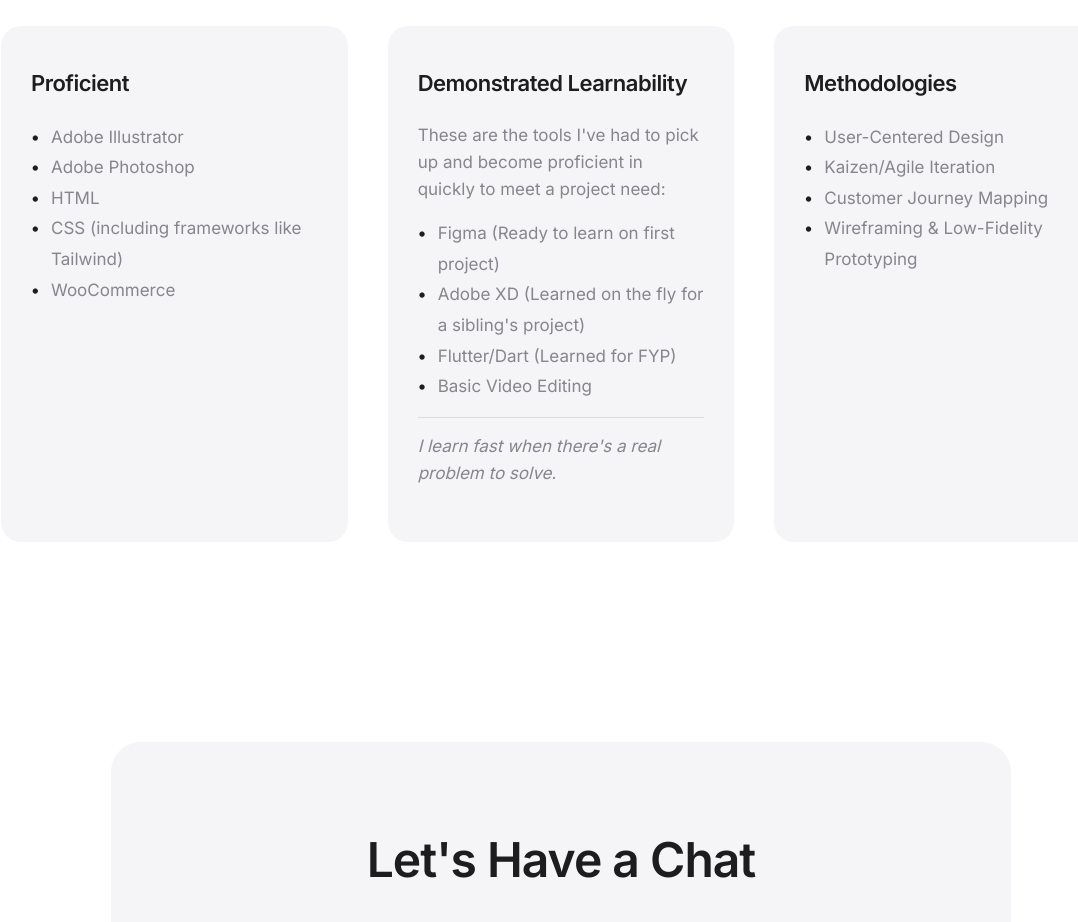
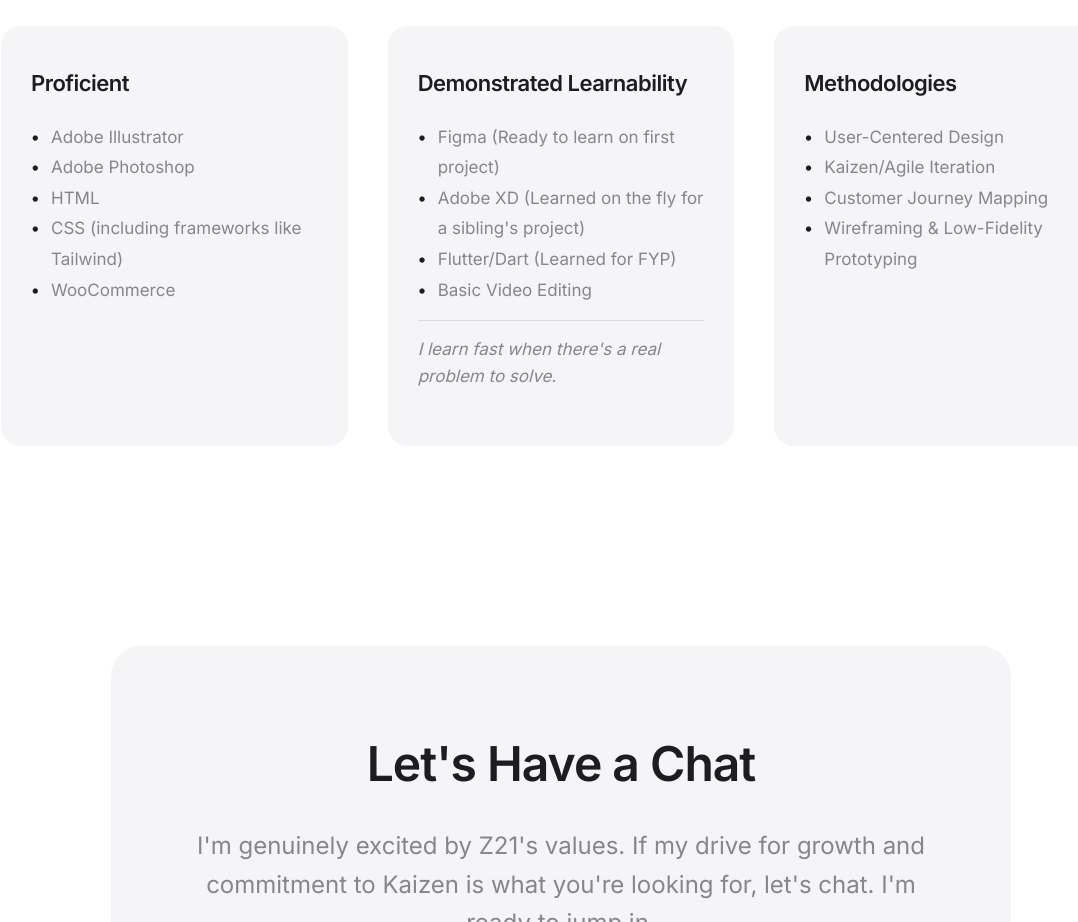
Before and after one commit to mark-25-git/z21-resume, a plain HTML site: page index.html in a window 1280 px wide. Shown: the part 3740-4662 px from the top of the page, without its empty margins (79-1157 px from the left). Drawn offline with Linux system fonts and the light colour scheme.

Commit message:
Remove explanatory text from toolbox section

```diff
--- a/index.html
+++ b/index.html
@@ -772,7 +772,6 @@
             </div>
             <div class="toolbox-card">
                 <h3>Demonstrated Learnability</h3>
-                <p>These are the tools I've had to pick up and become proficient in quickly to meet a project need:</p>
                 <ul class="toolbox-list">
                     <li>Figma (Ready to learn on first project)</li>
                     <li>Adobe XD (Learned on the fly for a sibling's project)</li>
```
